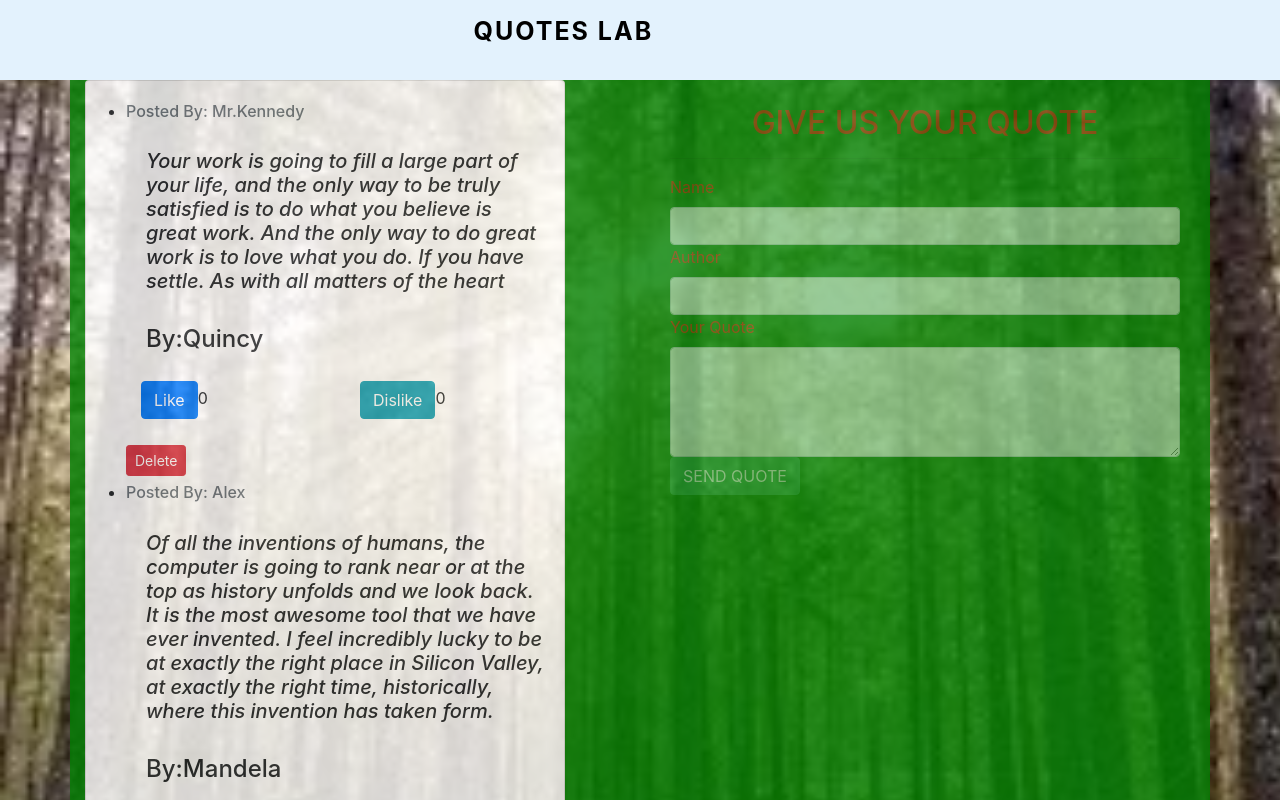
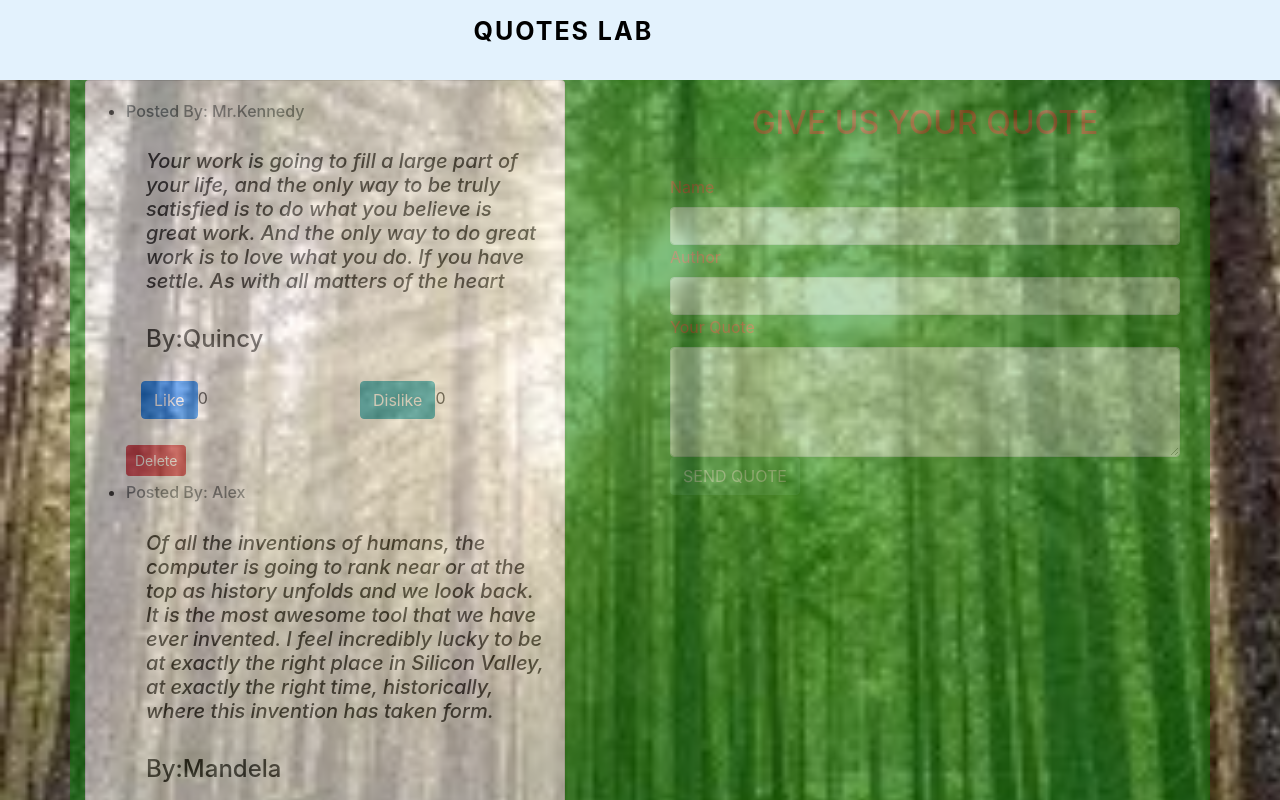
Before and after one commit to israelwangila/quote-app, an Angular app: page / in a window 1280 px wide. Shown: the top 800 px of the page. Built offline with nearby package versions, Linux system fonts and the light colour scheme.

Commit message:
styling html

```diff
--- a/src/app/quote/quote.component.css
+++ b/src/app/quote/quote.component.css
@@ -7,5 +7,5 @@ h5 {
 }
 .container {
   background-color: green;
-  opacity: 0.8;
+  opacity: 0.5;
 }
```
